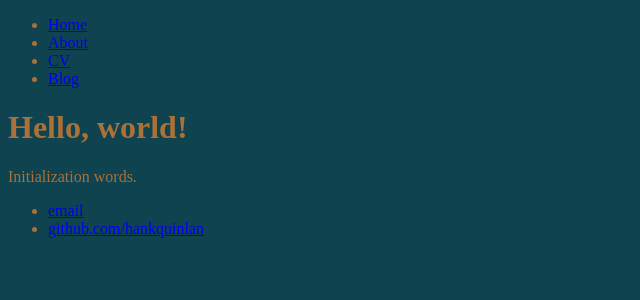
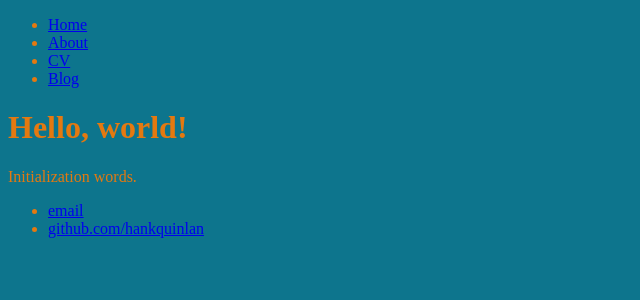
Before and after one commit to adupuis2/adupuis2.github.io, a Jekyll site: the page built from index.html, in a window 1280 px wide. Shown: the top 300 px of the page, without its empty margins (0-640 px from the left). Built offline with Jekyll 4.4.1, drawn with Linux system fonts in a browser that asks for light colours.

Commit message:
Changed colors in main.css

```diff
--- a/css/main.css
+++ b/css/main.css
@@ -1,4 +1,4 @@
 body {
-	background: #0F434F;
-	color: #AA7139;
+	background: #0D758D;
+	color: #E47910;
 }
```
